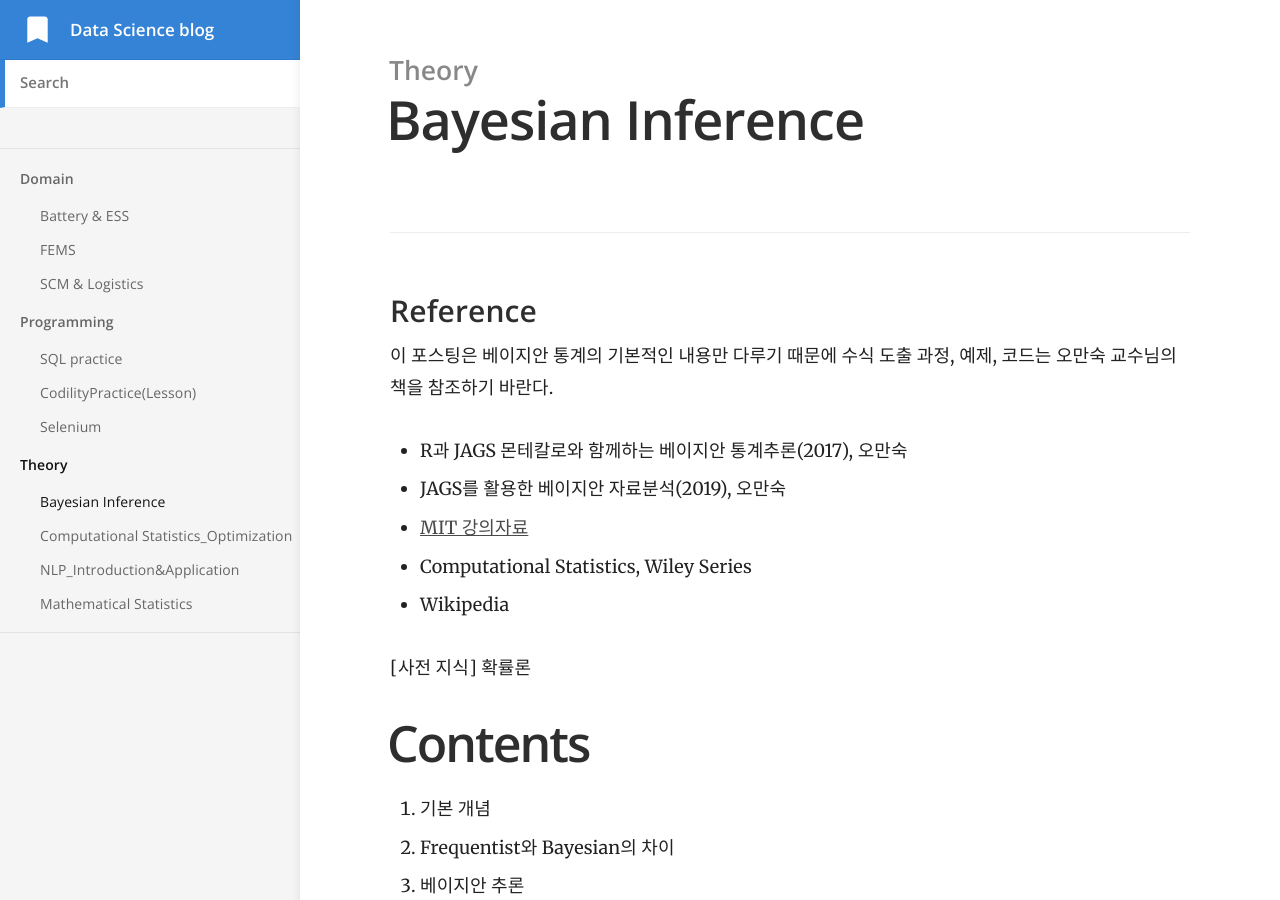
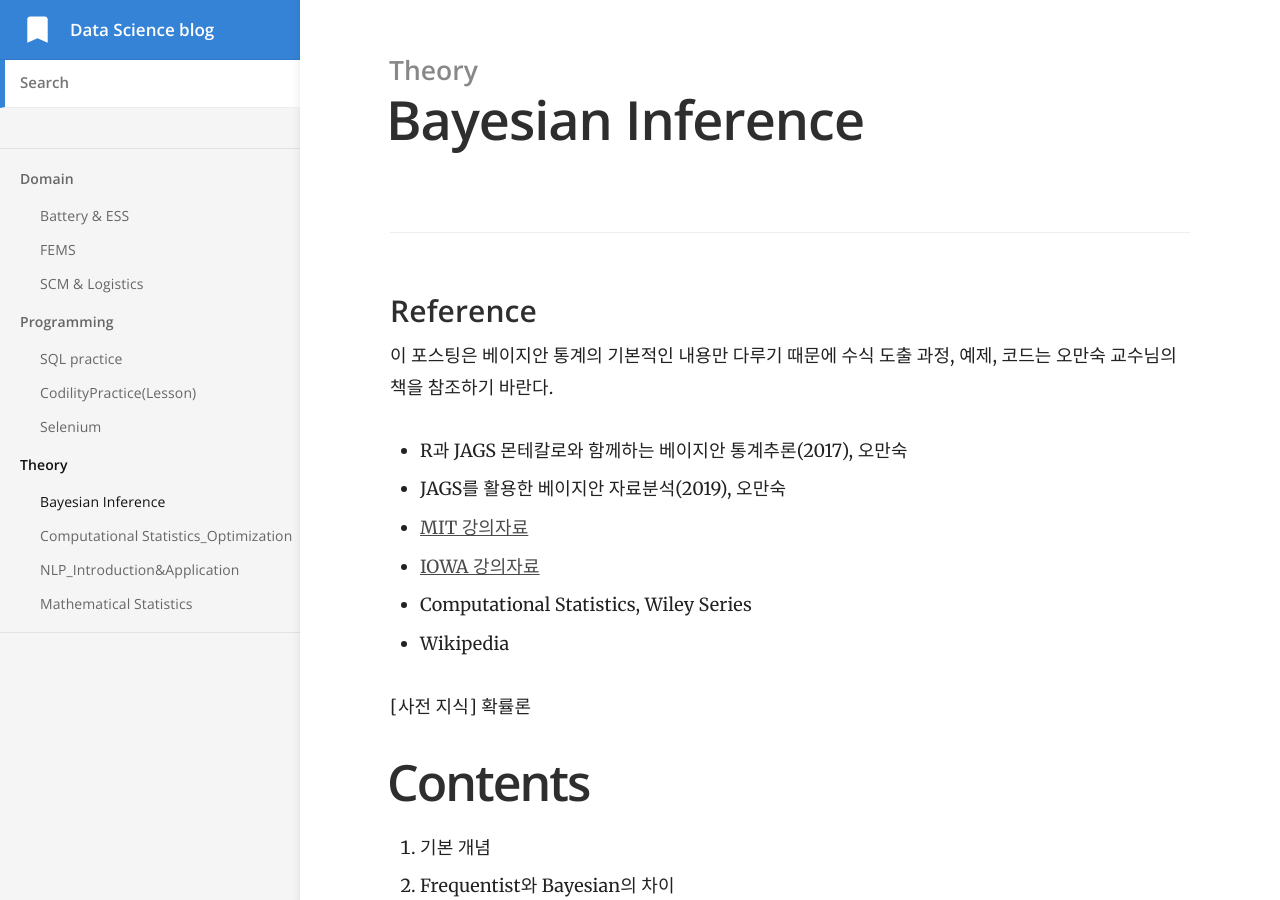
Before and after one commit to yrk3434/yrk3434.github.io, a Jekyll site: the page built from _docs/Theory/Bayesian Inference.md, in a window 1280 px wide and 900 px high. Built offline with Jekyll 4.4.1, drawn with Linux system fonts in a browser that asks for light colours; formulas are drawn with MathJax 3.

Commit message:
Update Bayesian Inference.md

```diff
--- a/_docs/Theory/Bayesian Inference.md
+++ b/_docs/Theory/Bayesian Inference.md
@@ -14,6 +14,7 @@ toc_label: 목차
 - R과 JAGS 몬테칼로와 함께하는 베이지안 통계추론(2017), 오만숙
 - JAGS를 활용한 베이지안 자료분석(2019), 오만숙
 - [MIT 강의자료](https://ocw.mit.edu/courses/mathematics/18-05-introduction-to-probability-and-statistics-spring-2014/readings/MIT18_05S14_Reading20.pdf)
+- [IOWA 강의자료](https://myweb.uiowa.edu/pbreheny/uk/teaching/701/notes/2-28.pdf)
 - Computational Statistics, Wiley Series
 - Wikipedia
 
```
